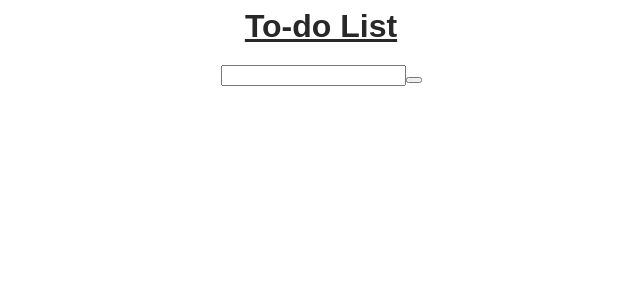
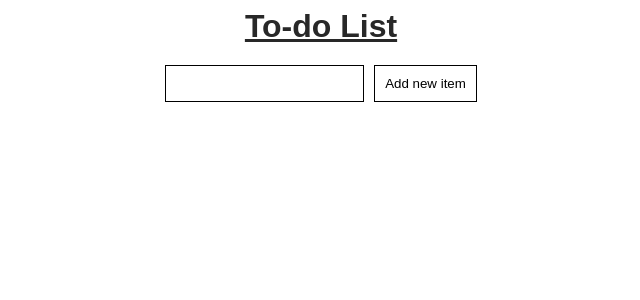
Before and after one commit to rebeccamrowiec/to-do-app, a React (Create React App) app: page / in a window 1280 px wide. Shown: the top 300 px of the page, without its empty margins (319-959 px from the left). Built offline with nearby package versions, Linux system fonts and the light colour scheme.

Commit message:
Fix adding empty items and deleting multiple items together

```diff
--- a/src/components/App.js
+++ b/src/components/App.js
@@ -16,23 +16,32 @@ class App extends React.Component {
   };
 
   onSearchSubmit = (term) => {
-    if (term != null) {
-    this.setState({ texts: [
-      ...this.state.texts, term
-    ]
+    if (term !== '') {
+      this.setState({ texts: [
+        ...this.state.texts, term
+      ]
     });
   }
 
     // console.log(this.removeText);
   };
 
-  removeText(name){
+  removeText(index){
     // console.log(this.state, name);
-
     this.setState({
-      texts: this.state.texts.filter(el => el !== name)
+      texts: this.state.texts.filter((el, eIndex) => eIndex !== index)
     })
   }
+
+  // removeText(name){
+  //   console.log(this.state, name);
+
+  //   this.setState({
+  //     texts: this.state.texts.filter((text, el) => {
+  //       return el !== name;
+  //     })
+  //   })
+  // }
 
   render() {
     return (
--- a/src/components/Todo.css
+++ b/src/components/Todo.css
@@ -17,6 +17,28 @@
   text-decoration: underline;
 }
 
+.form {
+  display: flex;
+}
+
+.form:focus {
+  outline: none;
+}
+
+.form-input {
+  margin-right: 10px;
+  padding: 10px;
+  border: 1px solid  black;
+}
+
+.form-button {
+  padding: 10px;
+  color: black;
+  background-color: white;
+  border: 1px solid  black;
+
+}
+
 .item {
   display: flex;
   align-items: center;
--- a/src/components/TodoForm.js
+++ b/src/components/TodoForm.js
@@ -13,20 +13,17 @@ class TodoForm extends React.Component {
 
   render() {
     return (
-      <form onSubmit={this.onFormSubmit}>
+      <form className="form" onSubmit={this.onFormSubmit}>
         <input
+          className="form-input"
           type="text"
           value={this.state.term}
           onChange={e => this.setState({ term: e.target.value })}
         />
-        <button></button>
+        <button className="form-button">Add new item</button>
       </form>
     );
   }
 }
 
-//Deletes multiples of same item together!
-//Adds empty item, if empty - don't add
-
-
 export default TodoForm;
--- a/src/components/TodoItem.js
+++ b/src/components/TodoItem.js
@@ -2,12 +2,12 @@ import React from 'react';
 
 class TodoItem extends React.Component {
   render () {
-    const { removeText, text } = this.props
-
+    const { removeText, text, count } = this.props;
+    console.log(count);
     return (
       <div className="item">
         <h3 className="item-text">{text}</h3>
-        <button className="item-button" onClick={() => { removeText(text) }}></button>
+        <button className="item-button" onClick={() => { removeText(count) }}></button>
       </div>
     );
   }
--- a/src/components/TodoList.js
+++ b/src/components/TodoList.js
@@ -8,7 +8,7 @@ class TodoList extends React.Component {
     // console.log(removeText);
 
     const texts = this.props.texts.map((text, i) => {
-      return <TodoItem key={i} text={text} removeText={removeText} />;
+      return <TodoItem key={i} count={i} text={text} removeText={removeText} />;
     });
 
     return <div>{texts}</div>;
```
Also changed, not shown: src/index.html (+0 -8 lines).
